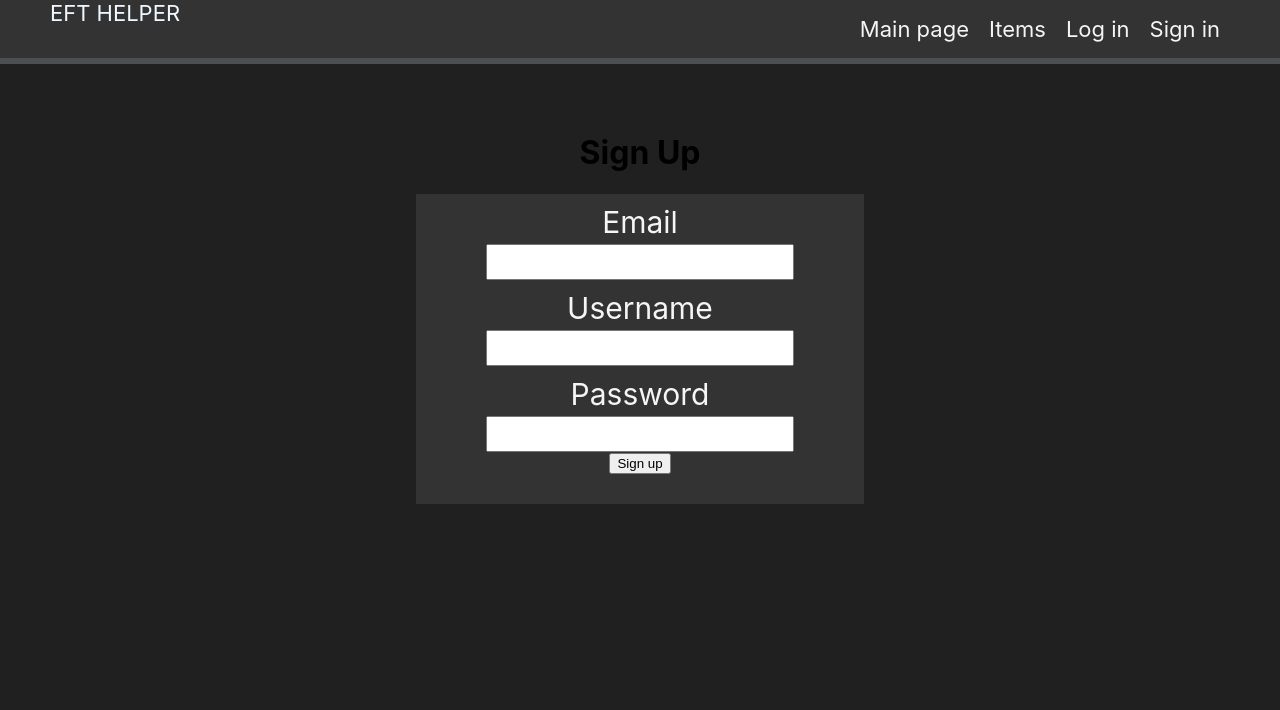
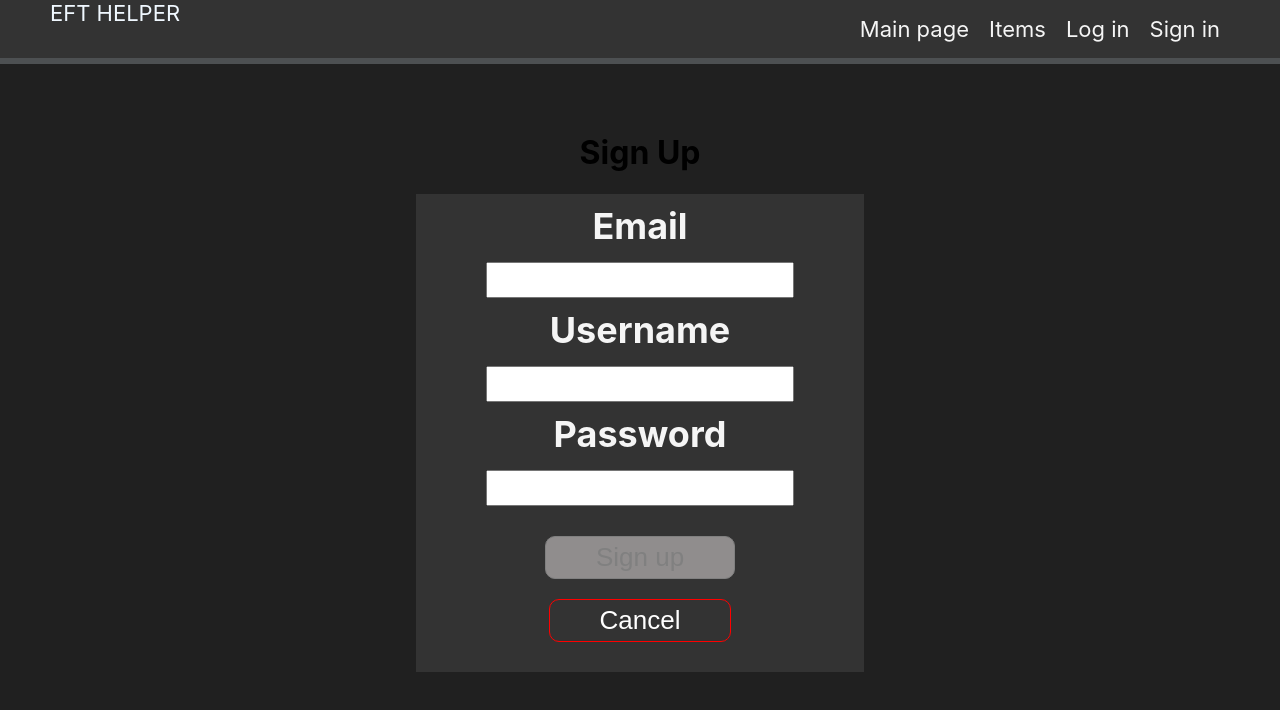
Before and after one commit to Kacwis/eft-helper, a React (Create React App) app: page /sign-in in a window 1280 px wide. Shown: the top 710 px of the page. Built offline with nearby package versions, Linux system fonts and the light colour scheme.

Commit message:
added additional styling and few new components
Added styling:
- AmmoItem
- AmmoList
- validation in SignInForm
added new page and few components

```diff
--- a/src/components/auth/LogInForm.js
+++ b/src/components/auth/LogInForm.js
@@ -36,7 +36,7 @@ const LogInForm = () => {
 	const navigate = useNavigate();
 
 	const [response, setResponse] = useState("");
-
+	const [username, setUsername] = useState('');
 	const authCtx = useContext(AuthContext);
 
 	const {
@@ -54,14 +54,15 @@ const LogInForm = () => {
 				password: passwordInputRef.current.value,
 			})
 		);
+		setUsername(usernameInputRef.current.value);
 	};
 
 	useEffect(() => {
 		if (status === "completed" && !error) {
-			authCtx.login(response.token);
+			authCtx.login(response.token, username);
 			navigate("/home");
 		}
-	}, [status, error, response]);
+	}, [status, error, response, username]);
 
 	if (error) {
 		return (
--- a/src/components/auth/SignUpForm.js
+++ b/src/components/auth/SignUpForm.js
@@ -20,14 +20,12 @@ const usernameValidationCondition = (usernameInputValue) => {
 	return usernameInputValue.length === 0 ? false : true;
 }
 
-const passwordValidationCondition = (passowordInputValue) => {
-	let isLengthValid = passowordInputValue.length > 7 && passowordInputValue < 32;
-	let hasUppercaseLetter = passowordInputValue.match(/.*[A-Z].*/i);
-	let hasSpecialCharacter = passowordInputValue.match(/.*[*.!@$%^&(){}[\]:;<>,.?/~_+-=|].*/i)
-	console.log(isLengthValid, hasUppercaseLetter, hasSpecialCharacter);
+const passwordValidationCondition = (passwordInputValue) => {
+	let isLengthValid = passwordInputValue.length > 7 && passwordInputValue.length < 32;
+	let hasUppercaseLetter = passwordInputValue.match(/.*[A-Z].*/i) ? true : false;
+	let hasSpecialCharacter = passwordInputValue.match(/.*[*.!@$%^&(){}[\]:;<>,.?/~_+-=|].*/i) ? true : false;
 	return isLengthValid && hasUppercaseLetter && hasSpecialCharacter;
 }
-
 
 const sendSignUpRequest = async (requestData) => {
 	const response = await fetch(SIGN_UP_API_URL, {
@@ -139,6 +137,7 @@ const SignUpForm = (props) => {
 						onChange={emailInputChangeHandler}
 						onBlur={emailInputBlurHandler}
 					/>
+					{(!isEmailInputValid && isEmailInputTouched) && <p>E-mail is not valid!</p> }
 				</div>
 				<div className={getInputClassNames(isUsernameInputValid, isUsernameInputTouched)}>
 					<label>Username</label>
@@ -150,6 +149,7 @@ const SignUpForm = (props) => {
 						onChange={usernameInputChangeHandler}
 						onBlur={usernameInputBlurHandler}
 					/>
+					{(!isUsernameInputValid && isUsernameInputTouched) && <p>Username can not be blank!</p>}
 				</div>
 				<div className={getInputClassNames(isPasswordInputValid, isPasswordInputTouched)}>
 					<label>Password</label>
@@ -161,9 +161,11 @@ const SignUpForm = (props) => {
 						onChange={passwordInputChangeHandler}
 						onBlur={passwordInputBlurHandler}
 					/>
+					{(!isPasswordInputValid && isPasswordInputTouched) && <div className={style['password-invalid']}><p>Password must contains atleast:</p><p className={style.row}>- one uppercase character</p><p className={style.row}>- one special character</p><p className={style.row}>- eight characters</p></div>  }
 				</div>
-				<div>
-					<button type="submit">Sign up</button>
+				<div className={style.buttons}>
+					<button type="submit" className={style.submit} disabled={!isEmailInputValid || !isPasswordInputValid || !isUsernameInputValid} >Sign up</button>
+					<button className={style.cancel}>Cancel</button>
 				</div>
 			</form>
 		</div>
--- a/src/components/auth/SignUpForm.module.css
+++ b/src/components/auth/SignUpForm.module.css
@@ -22,8 +22,10 @@
 .input label {
 	padding-top: 10px;
 	padding-bottom: 4px;
+	margin-bottom:10px;
 	color: whitesmoke;
-	font-size: 30px;
+	font-size: 36px;
+	font-weight: bold;
 }
 
 .input input {
@@ -38,5 +40,74 @@
 .invalid input {
 	border-color: red;
 	background-color: rgba(255, 0, 0, 0.2);
+}
 
+.invalid p {
+	color: red;
+	font-weight: bold;
 }
+
+.password-invalid{
+	display: flex;
+	flex-direction: column;
+	align-items: flex-start;
+}
+
+.password-invalid p{
+	margin-bottom: 2px;
+}
+
+.password-invalid .row{
+	padding-left: 5px;
+	margin: 0;
+}
+
+.buttons{
+	display: flex;
+	flex-direction: column;
+	align-items: center;
+}
+
+.buttons button{
+	padding: 5px 50px;
+	border-radius: 10px;
+	color: white;
+	font-size: 26px;
+	transition: all 0.3s;
+	background-color: transparent;
+}
+
+.submit{
+	border: 1px solid greenyellow;
+	margin-top: 30px;
+}
+
+.submit:hover{
+	background-color: greenyellow;
+	padding: 10px 70px;
+	font-size: 30px;
+}
+
+
+.cancel{
+	margin-top: 20px;
+	border: 1px solid red;
+}
+
+.cancel:hover{
+	background-color: red;
+	padding: 10px 70px;
+	font-size:30px;
+}
+
+.submit:disabled{
+	background-color: rgb(144, 141, 141);
+	border: 1px solid grey;
+	color: grey;
+	pointer-events: none;
+}
+
+.submit:disabled:hover{
+	background-color: rgb(144, 141, 141);
+	border: 1px solid grey;
+	color: grey;}
--- a/src/components/items/ammo/AmmoItem.js
+++ b/src/components/items/ammo/AmmoItem.js
@@ -1,15 +1,16 @@
 import style from "./AmmoItem.module.css";
+import placeholder from '../../../assets/eft_logo_edited.png';
 
 const AmmoItem = (props) => {
 
 	return (
 		<li key={props.ammo.id}>
 			<div className={style["ammo-info"]}>
-				{/* <img
-					src={`http://localhost:8080/api/icons/${props.ammo.id}`}
-					alt={`${props.ammo.name} icon ${props.ammo.id}`}
-				/> */}
-				<label>{props.ammo.name}</label>
+				<img src={placeholder} alt='item placeholder' />
+				<div className={style.name}>
+					<p>{props.ammo.caliber}</p>
+					<p>{props.ammo.name}</p>
+				</div>
 			</div>
 		</li>
 	);
--- a/src/components/items/ammo/AmmoItem.module.css
+++ b/src/components/items/ammo/AmmoItem.module.css
@@ -1,12 +1,25 @@
 .ammo-info {
 	display: flex;
-	justify-content: space-evenly;
-}
-
-.ammo-info {
+	justify-content: space-between;
+	background-color: #333;
 	text-align: left;
 }
 
+.ammo-info p {
+	color: white;
+	font-size: 26px;
+	font-weight: bold;
+	margin-left:30px;
+	text-align: center;
+}
+
+.ammo-info img{
+	height: 76px;
+	width: 76px;
+}
+
 .name {
-	font-weight: bold;
+	display: flex;
+	justify-content: center;
+	width: 100%;
 }
--- a/src/components/items/ammo/AmmunitionList.js
+++ b/src/components/items/ammo/AmmunitionList.js
@@ -21,9 +21,9 @@ const readAllAmmo = async () => {
 };
 
 const DUMMY_AMMO_LIST = [
-	{id: "a1", name: '9x19 PBM ghz'},
-	{id: "a2", name: '9x19 PPM ghz'},
-	{id: "a3", name: '9x19 PST ghz'}
+	{id: "a1", name: 'PBM ghz', caliber: '9x19'},
+	{id: "a2", name: 'PPM ghz', caliber: '9x19'},
+	{id: "a3", name: 'PST ghz', caliber: '9x19'}
 ]
 
 const AmmunitionList = () => {
--- a/src/hooks/use-validation.js
+++ b/src/hooks/use-validation.js
@@ -3,7 +3,6 @@ import { useState } from "react";
 const useValidation = (validationCondition) => {
     const [isInputTouched, setIsInputTouched] = useState(false);
     const [inputValue, setInputValue] = useState('');
-
 
     const inputBlurHandler = () => {
         setIsInputTouched(true);
--- a/src/store/auth-context.js
+++ b/src/store/auth-context.js
@@ -3,29 +3,34 @@ import React, { useState } from "react";
 export const AuthContext = React.createContext({
 	token: "",
 	isLoggedIn: false,
-	login: (token) => {},
+	username: '',
+	login: (token, username) => {},
 	logout: () => {},
 });
 
 export const AuthContextProvider = (props) => {
 	const [token, setToken] = useState(null);
 	const [isUserLoggedIn, setIsUserLoggedIn] = useState(false);
+	const [username, setUsername] = useState('');
 
-	const loginHandler = (token) => {
+	const loginHandler = (token, username) => {
 		setToken(token);
 		setIsUserLoggedIn(true);
+		setUsername(username);
 		console.log("loggedIn");
 	};
 
 	const logoutHandler = () => {
 		setToken(null);
 		setIsUserLoggedIn(false);
+		setUsername('');
 		console.log("loggedOut");
 	};
 
 	const contextValue = {
 		token: token,
 		isLoggedIn: isUserLoggedIn,
+		username: username,
 		login: loginHandler,
 		logout: logoutHandler,
 	};
```
Also changed, not shown: src/pages/AccountPanel.js (added, +17 -0 lines).
